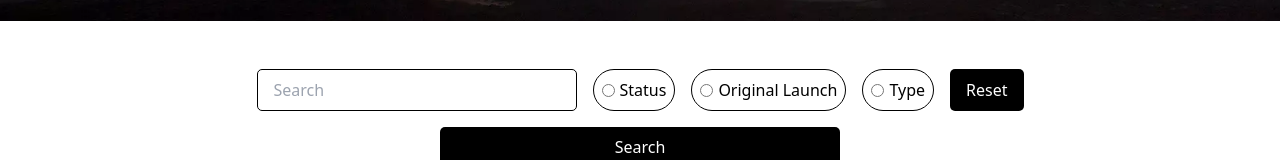
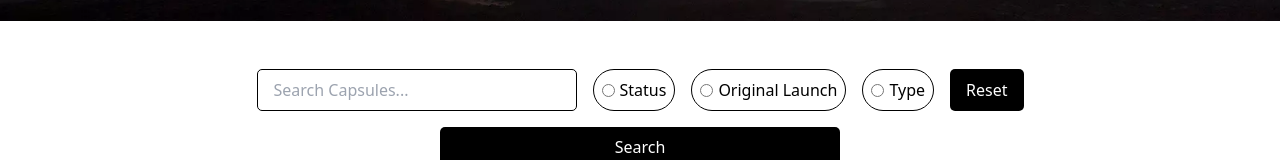
Before and after one commit to enigmaticmahesh/maheshpradhan-frontend-developer, a React (Create React App) app: page / in a window 1280 px wide. Shown: the part 779-939 px from the top of the page. Built offline with nearby package versions, Linux system fonts and the light colour scheme; no server answers.

Commit message:
Search Component modified

```diff
--- a/src/components/Search/index.jsx
+++ b/src/components/Search/index.jsx
@@ -41,7 +41,7 @@
       <div className="filters">
         <input
           type="text"
-          placeholder="Search"
+          placeholder="Search Capsules..."
           className="search__input"
           value={searchField}
           onChange={(e) => setSearchField(e.target.value)}
```
